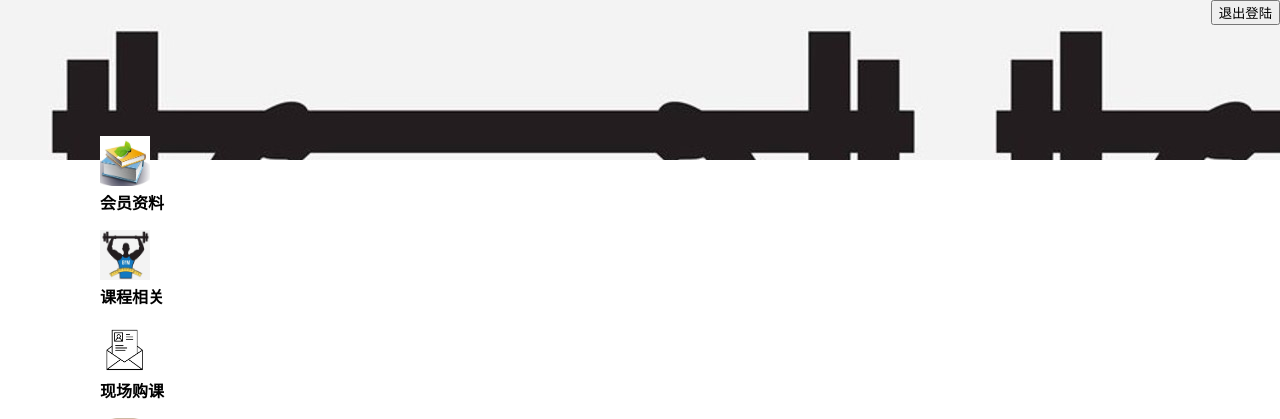
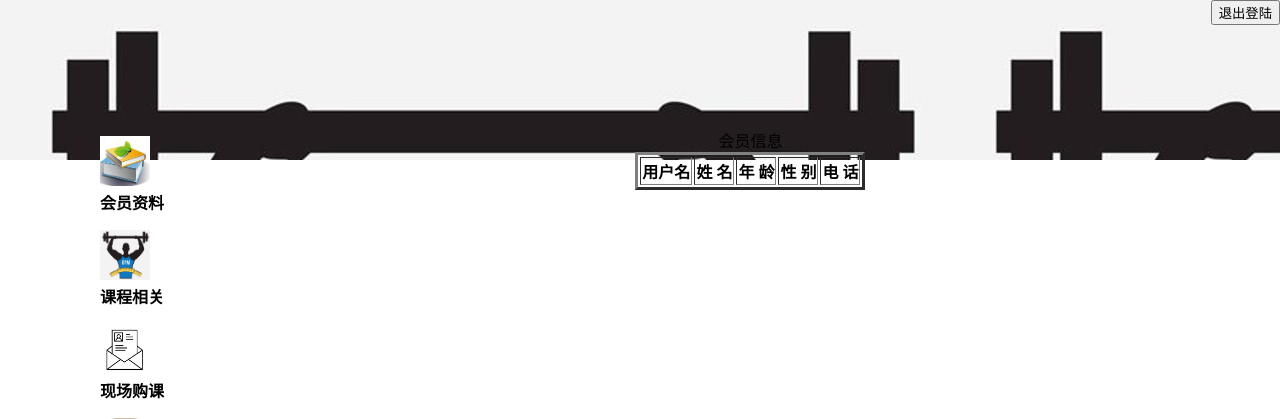
Before and after one commit to shao0099876/AmyYoga, a Django app: a page that uses AmyYoga/AmyYoga/superuser_message/templates/moremessage.html in a window 1280 px wide. Shown: the top 419 px of the page. Run offline with Django 3.2, Linux system fonts and the light colour scheme; lists and menus that the app fills with data are empty.

Commit message:
完成跳转的之后的页面
完成moremessage.html,实现跳转会员详细信息的展示。

```diff
--- a/AmyYoga/AmyYoga/superuser_message/templates/moremessage.html
+++ b/AmyYoga/AmyYoga/superuser_message/templates/moremessage.html
@@ -1,6 +1,39 @@
 {% extends 'admin_indexbase.html' %}
 {% block title %}{{user}}详细信息{% endblock %}
 {% block content2 %}<!--页面右边部分，存放页面功能对应的界面-->
+<table border="3" align="center" >
+    <caption>会员信息</caption>
+    <thead>
+    <tr>
+        <th>用户名</th>
+        <th>姓 名</th>
+        <th>年 龄</th>
+        <th>性 别</th>
+        <th>电 话</th>
+    </tr>
+    </thead>
 
+    {% for item in user_list  %}
+    <div>
+    <tr>
+        <td>
+            {{ item.username }}
+        </td>
+        <td>
+            {{ item.name }}
+        </td>
+         <td>
+           {{ item.age }}
+        </td>
+         <td>
+            {{ item.birthday }}
+        </td>
+         <td>
+            {{ item.height }}
+        </td>
+    </tr>
+    </div>
+    {% endfor %}
+</table>
 
 {% endblock %}
```
Also changed, not shown: AmyYoga/AmyYoga/superuser_message/templates/vipmessage.html (+2 -8 lines).
